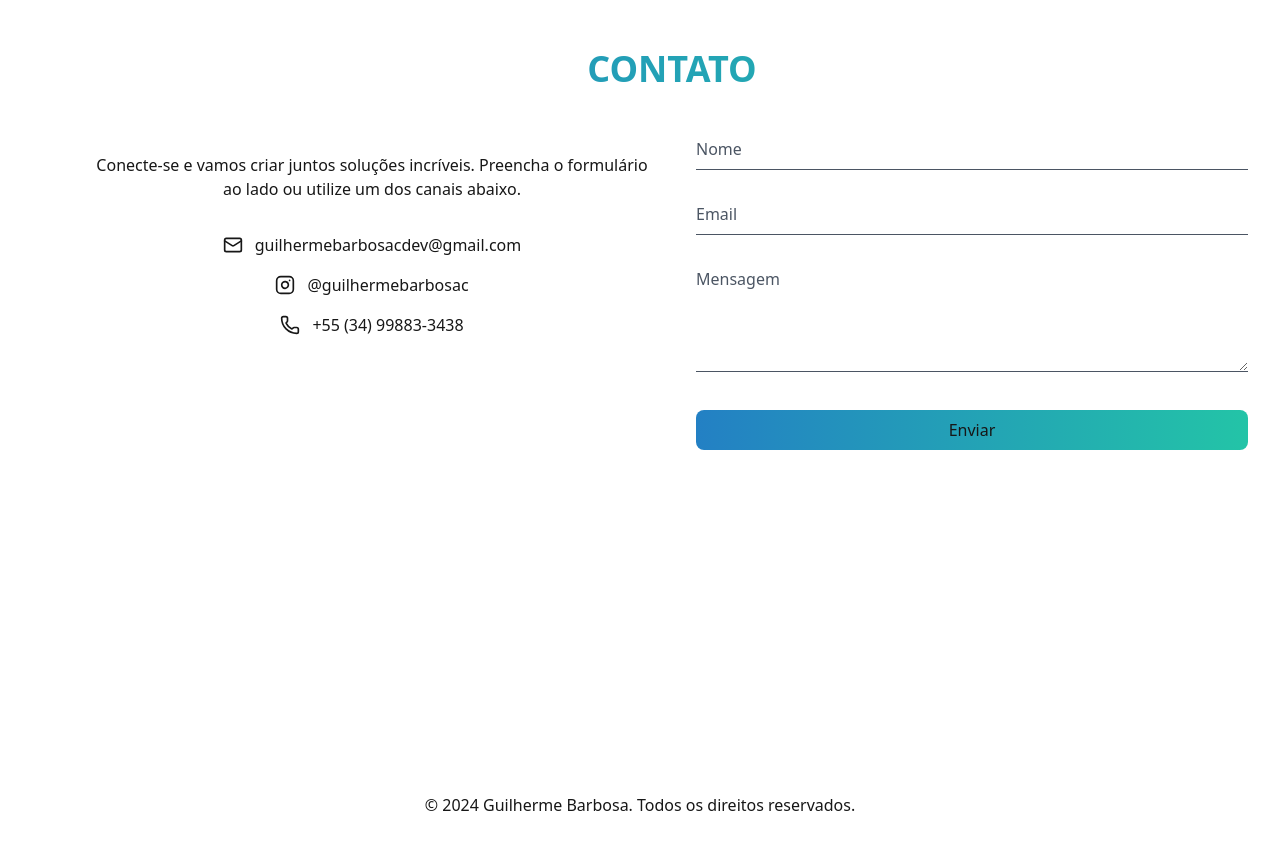
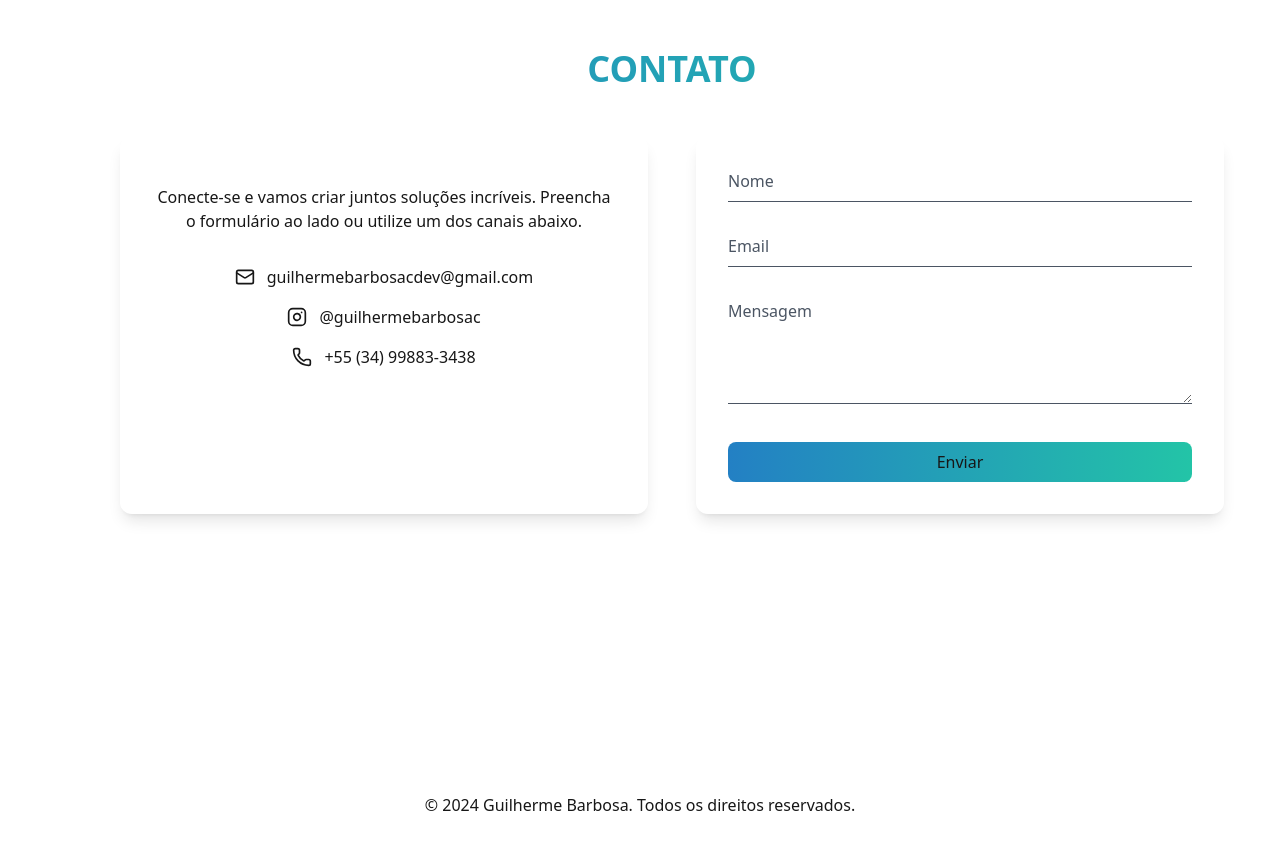
Before and after one commit to guilhermebarbosac-dev/portfolio-guidev, a Next.js app: page / in a window 1280 px wide. Shown: the part 4320-5161 px from the top of the page. Built offline with nearby package versions, Linux system fonts and the light colour scheme.

Commit message:
fix shadows

```diff
--- a/app/_components/Contact.tsx
+++ b/app/_components/Contact.tsx
@@ -82,8 +82,8 @@ export default function Contact() {
         <h1 className={`text-4xl font-bold text-center mb-12 bg-clip-text text-transparent bg-gradient-to-r ${siteConfig.colors.gradient.primary}`}>
           {siteConfig.contact.title}
         </h1>
-        <div className="grid grid-cols-1 md:grid-cols-2 gap-12">
-          <div className="space-y-8">
+        <div className="grid grid-cols-1 md:grid-cols-2 gap-12 px-6">
+          <div className="backdrop-blur-sm bg-white/5 rounded-xl p-8 shadow-lg space-y-8">
             <div>
               <p className={`mt-4 ${siteConfig.colors.text.primary}`}>
                 Conecte-se e vamos criar juntos soluções incríveis. Preencha o formulário ao lado ou utilize um dos canais abaixo.
@@ -121,7 +121,7 @@ export default function Contact() {
             </div>
           </div>
 
-          <div className="bg-transparent">
+          <div className="backdrop-blur-sm bg-white/5 rounded-xl p-8 shadow-lg">
             <form onSubmit={handleSubmit} className="space-y-8">
               <div>
                 <input
```
